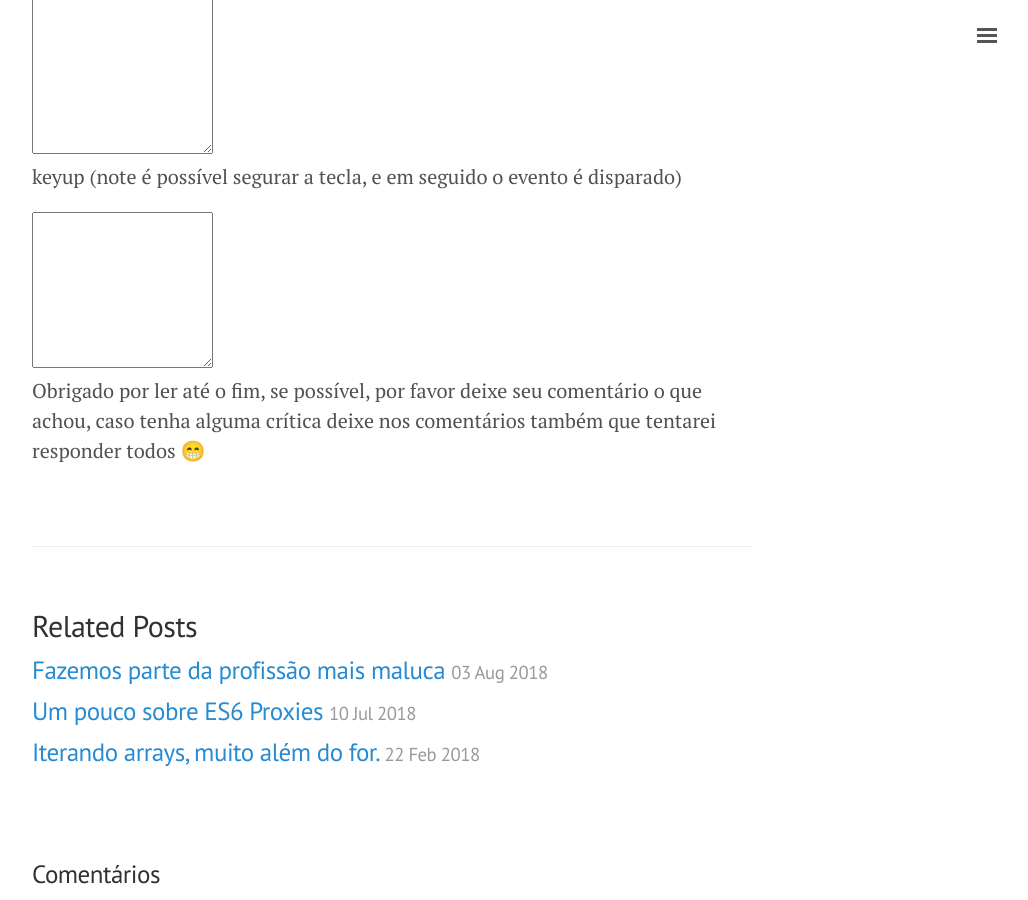
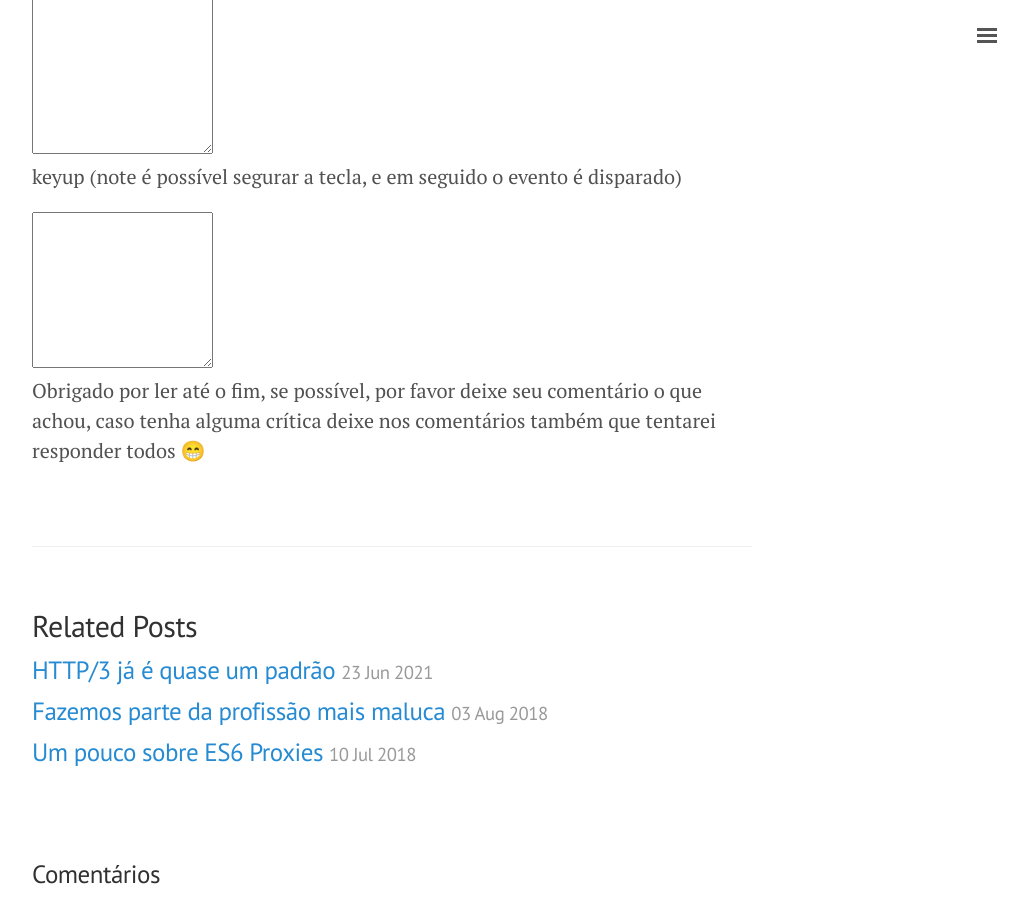
Before and after one commit to whoamindx/whoamindx.github.io, a Jekyll site: the page built from _posts/2017-7-3-onkeydown-onkeypress-onkeyup.md, in a window 1280 px wide and 900 px high, scrolled down 1348 px. Shown: the whole window, without its empty margins (248-1276 px from the left). Built offline with Jekyll 4.4.1, drawn with Linux system fonts in a browser that asks for light colours; comment, search, counter and statistics services are not loaded; part of the change alters nothing that is shown.

Commit message:
new post: HTTP/3
fix new post: HTTP/3

fix text new post: HTTP/3

post: HTTP/3 change text

post: HTTP/3 fix text

```diff
--- /dev/null
+++ b/_posts/2021-6-23-http3.md
@@ -0,0 +1,46 @@
+---
+layout: post
+title: HTTP/3 já é quase um padrão
+---
+
+## Resumão para você se situar
+
+O caminho percorrido em uma comunicação na web passa por algumas camadas, pra ser mais preciso [quatro](https://pt.wikipedia.org/wiki/Modelo_OSI){:target="\_blank"} ou [sete](https://pt.wikipedia.org/wiki/TCP/IP){:target="\_blank"} dependendo da sua religião. Independente do modelo implementado temos na primeira camada a Camada de Aplicação que é a mais próxima de você. Ela reúne protocolos como NTP para manter o seu relógio sincronizado; FTP para para fazer download e upload de arquivos; o BitTorrent que é muito utilizado para fazer download de <del>filmes</del>… distribuições Linux; e muitos outros.
+
+Junto dessa turminha da pesada temos o protocolo HTTP, ele é um protocolo que foi desenvolvido originalmente para distribuir conteúdo hipertexto — ou seja, textos com hiperlinks que conseguem levar você a outros textos com hiperlinks.
+
+<img src="https://whoamindx.github.io/public/posts/hypertext.png" alt="Representação de como funciona o linkeamento de informações através do hipertexto" style="margin:0 auto; display:block">
+
+A primeira versão definitiva foi o [HTTP/0.9](https://www.w3.org/Protocols/HTTP/AsImplemented.html){:target="\_blank"} publicado em 1991, que servia apenas para transferir texto de um servidor para um computador. Em 1996 veio o [HTTP/1.0](https://www.w3.org/Protocols/HTTP/1.0/spec.html){:target="\_blank"} que contava agora com a possibilidade de incluir outros tipos de arquivos numa página, como imagens, e o novo método POST para permitir que os usuários também pudessem enviar informações para um servidor: criando o que conhecemos hoje como os buscadores, mensagens em redes sociais e etc.
+
+Já o [HTTP/1.1](https://www.w3.org/Protocols/rfc2616/rfc2616.html){:target="\_blank"} foi lançado em 1999 (por coincidência, o ano em que nasci) e com ele as páginas poderiam ser comprimidas no lado do servidor, e descomprimida no lado do cliente fazendo com que as páginas carregassem mais rápido e houvesse um consumo menor no tráfego de rede. Essa foi a versão usada por muito tempo, mais de uma década até a chegada do [HTTP/2](https://datatracker.ietf.org/doc/html/draft-ietf-httpbis-http2){:target="\_blank"} em 2015 que surgiu dado ao avanço que a web teve: as páginas ficaram muito mais pesadas contendo muito mais imagens, vídeos, e recursos externos como fontes, CSS e JavaScript.
+
+Parece que foi ontem que [palestrei sobre performance de carregamento de página na comunidade WordPress Fortaleza e acabei falando do HTTP/2](https://www.instagram.com/p/BjiOIXLhDD1/){:target="\_blank"} e do recurso muito legal que vinha consigo que foi o Server Push que básicamente consistia em o servidor poder enviar para o cliente já na primeira requisição alguns assets para o client. O HTTP/1.1 é um protocolo sequencial, ou seja, ele primeiro irá requistar o index.html, após o client receber o documento e começar a ler, ele irá ver que na tag head possui um link rel stylesheet para um .css, entao o navegador irá solicitar o devido .css e esperar pelo retorno. Após o .css baixado, lido e parseado o browser continua com a leitura do HTML e encontra logo em seguida um script src para um .js, então o browser irá requisitar o devido .js e assim você já deve ter entendido o problema.
+
+A versão 2 junto com Server Push veio para resolver esse tipo de problema, no momento que o client chega no servidor requisitando o index.html você poderia configurar o sevidor para que no momento de devolver o index.html ele falar: "Olha cliente, aproveita que você já ta aqui e leva também esses dois arquivos css e esse javascript aqui 😄". Aproveitando a janela inicial de conexão e já enviando para o client em uma única ida esses dois .css e o .js, assim o cliente não precise ficar indo e voltando no servidor o que faz com que tenhamos um carregamento inicial da página mais veloz.
+
+Outra grande novidade dele foi o uso de [multiplexação](https://pt.wikipedia.org/wiki/Multiplexa%C3%A7%C3%A3o){:target="\_blank"}, que de forma simplificada serve para dizer que o navegador abre uma única conexão para baixar múltiplos arquivos, as requisições e respostas agora são paralelas e assíncronas.
+
+## Chegamos então no HTTP/3
+
+Lá em meados de 2018 quando eu estava usando o HTTP/2 eu lembro de notar que na aba Network do DevTools, específicamente do Chrome constava algo como 'HTTP/2+quic/39' e na época fui atrás de informações sobre esse tal QUIC e descobri que era um protocolo criado pela google mas não tinha dado muita atenção por ser exclusivo da Google e não rodar em outros browsers. Então o HTTP/3 funciona com base no QUIC e ganhou o apoio de gigantes na época como Cloudflare, Google e Mozilla e isso me deixou curioso e então vim explicar para vocês a nova geração do protocolo HTTP/3.
+
+[Anunciado em 2019](https://http3.net/){:target="\_blank"} e atualmente (estou escrevendo esse post em junho de 2021) ele já é oficialmente um [Internet Draft](https://datatracker.ietf.org/doc/html/draft-ietf-quic-http-34){:target="\_blank"}, porém ele já está ativado por padrão no Chrome desde abril de 2020 na versão 87 e no Firefox desde abril desse ano (2021) na sua versão 88. O Edge por ser baseado no Chromium seguiu o mesmo exemplo do Chrome também habilitando na mesma data e no mesmo núnero de versão. Já o Safari havia adicionado o suporte experimental ao Safari Technology Preview em 8 de abril de 2020 e foi programado para ser lançado oficialmente com o Safari 14 que vem com o macOS 11 Big Sur mas ele ainda está desabilitado por padrão.
+
+"Blá blá blá... mas e o QUIC Gabriel?"<br>Então, o QUIC ele é um protocolo da Camada de Transporte e usa o UDP o que gerou algumas polêmicas pois a web sempre utilizou o TCP.
+
+### Então o HTTP/3 não garante a entrega do pacote?
+
+Geralmente na faculdade (ou em algum curso que você tenha feito) nas aulas téoricas aprendemos que o TCP garante a entrega do pacote porém é mais lento, e o UDP é muito mais rápido porém ele não garante a entrega do pacote.
+
+<img src="https://whoamindx.github.io/public/posts/tcp-udp-meme.png" alt="Meme analogia TCP e UDP" style="margin:0 auto; display:block">
+
+Já reparou que quando estamos em uma chamada de voz as vezes não conseguimos escutar em alguns momentos a voz da pessoa por completo e temos que falar: "Poderia repetir? Pois não consegui ouvir direito, sua voz cortou no final". Esse tipo de aplicação utiliza o UDP pois nesse caso não precisamos garantir a entrega e sim a velocidade para conseguir propor a experiência de uma comunição em tempo real. Já o HTTP sempre utilizou o TCP pois precisamos garantir que todos os dados sejam recebidos (a web é lenta de nascença 😂).
+
+Então é aí que entra o QUIC, ele adiciona umas camadas extra ao UDP com algumas características do TCP como retransmissão de pacotes, controle de congestionamento e outras, mantendo a velocidade. Com isso, um pacote enviado através do QUIC será sempre recebido pela outra ponta, cedo ou tarde, desde que a conexão permaneça ativa. Então o QUIC usa o UDP para ter mais velocidade e junta algumas funcionalidades do TCP para que se possa ter garantia da entrega do pacote.
+
+No TCP todos os pacotes precisam ser entregues na ordem, já passou pela situação de abrir uma página da web e de repente, o carregamento trava por alguns segundos? Uma possível causa é que um dos pacotes enviados pelo TCP chegou corrompido e, como o TCP precisa fornecer os dados na ordem exata, os pacotes em seguida ficam aguardando até que o problemático seja entregue corretamente, atrasando assim toda a conexão.
+
+Além do mais a forma antiga de transmissão de dados do HTTP, que consistia em enviar informações em texto puro, não existe mais com o QUIC. Todas as conexões em HTTP/3 serão feitas por meio do HTTPS e sempre criptografadas com TLS 1.3. Requisições para endereços http:// não serão mais atendidas pelo novo protocolo, garantindo assim segurança.
+
+Você pode ver no [Can I Use](https://caniuse.com/http3){:target="\_blank"} como está o suporte atual do HTTP/3 nos browsers.
--- a/public/css/lanyon.css
+++ b/public/css/lanyon.css
@@ -606,7 +606,7 @@ a.pagination-item:hover {
             transform: skew(-20deg, -20deg) rotate(-45deg);
   }
   .triangle-content {
-        background: url(../i.jpg) no-repeat;
+      background: url(../i.jpg) no-repeat;
       background-position: 60px 0px;
       background-size: cover;
       position: relative;
```
Also changed, not shown: public/posts/hypertext.png (added), 1 other file.
